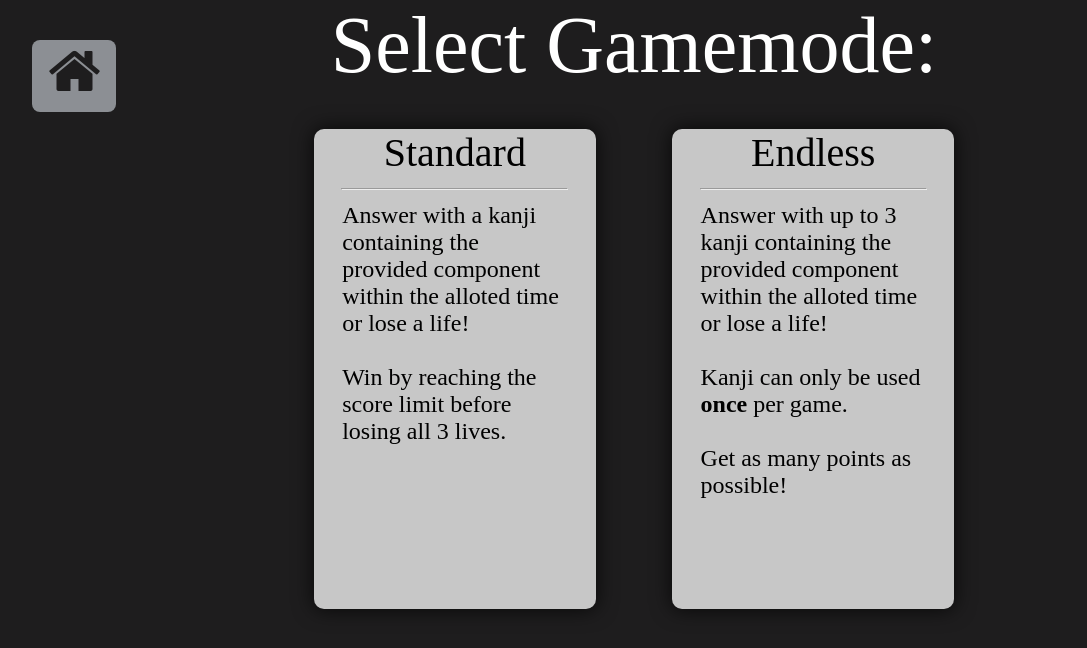
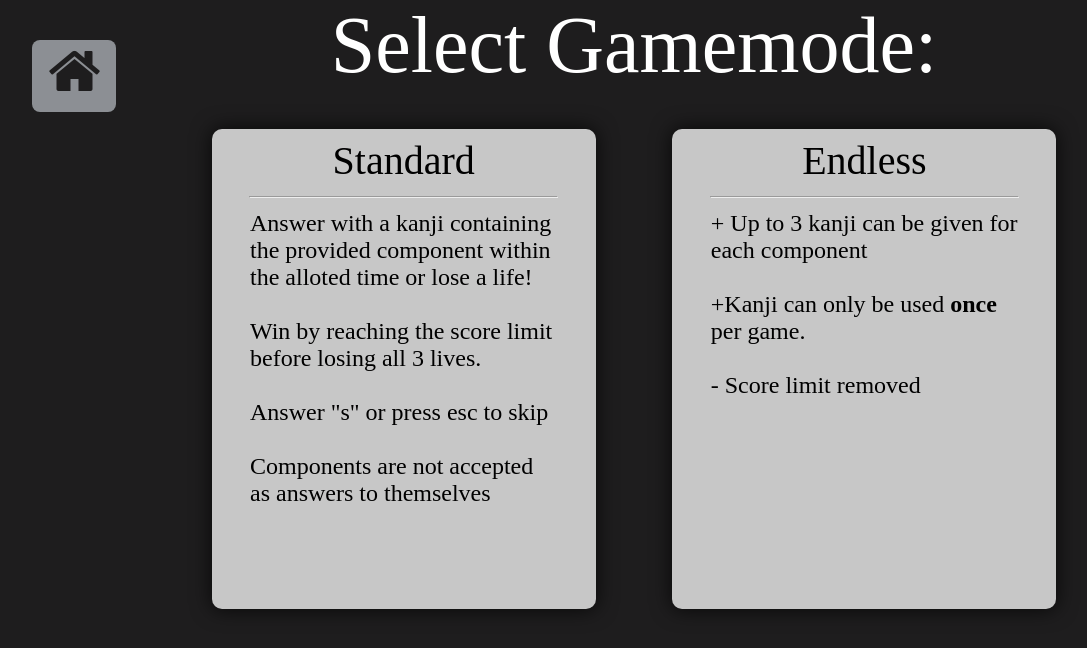
Before and after one commit to Jacob-HS/KanjiGames, a Flask app: page /radical-rush/mode-select in a window 1280 px wide. Shown: the top 648 px of the page, without its empty margins (6-1093 px from the left). Run offline with Flask 3, Linux system fonts and the light colour scheme; parts of the project's set-up code (start-up, migrations or seed data) failed here and were passed over.

Commit message:
details added on mode select

```diff
--- a/website/static/kanjitoriCPU.js
+++ b/website/static/kanjitoriCPU.js
@@ -311,6 +311,7 @@ function resetGame(){
 
   gameHistoryContainer = document.getElementsByClassName("gameHistoryContainer")[0];
   gameHistoryContainer.innerHTML="";
+  document.getElementById("historyText").innerHTML="Click to reveal full history";
 }
 function playAgain(){
   resetGame();
--- a/website/static/styles.css
+++ b/website/static/styles.css
@@ -52,7 +52,7 @@ body {
 }
 
 .modeButton {
-  width:22vw;
+  width:30vw;
   height: 60vh;
   margin: 0 3vw;
   border-radius: 10px;
--- a/website/templates/RRmodeSelect.html
+++ b/website/templates/RRmodeSelect.html
@@ -10,17 +10,17 @@
 <div id="modeContainer">
   <a style="text-decoration: none; display: inline-block;"href="/radical-rush/standard">
     <div class="modeButton fade-in-bottom">
-      <p style="font-size: 5vh;">Standard</p>
+      <p style="font-size: 5vh; padding-top: 1vh;">Standard</p>
       <hr style="width:80%">
-      <p style="text-align: left;">Answer with a kanji containing the provided component within the alloted time or lose a life!<br><br>Win by reaching the score limit before losing all 3 lives.</p>
+      <p style="text-align: left;">Answer with a kanji containing the provided component within the alloted time or lose a life!<br><br>Win by reaching the score limit before losing all 3 lives.<br><br>Answer "s" or press esc to skip<br><br>Components are not accepted as answers to themselves</p>
 
     </div>
   </a>
   <a style="text-decoration: none; display: inline-block;"href="/radical-rush/endless">
     <div class="modeButton fade-in-bottom">
-      <p style="font-size: 5vh;">Endless</p>
+      <p style="font-size: 5vh;padding-top: 1vh">Endless</p>
       <hr style="width:80%">
-      <p style="text-align: left;">Answer with up to 3 kanji containing the provided component within the alloted time or lose a life! <br><br>Kanji can only be used <b>once</b> per game.<br><br>Get as many points as possible!</p>
+      <p style="text-align: left;">+ Up to 3 kanji can be given for each component<br><br>+Kanji can only be used <b>once</b> per game.<br><br>- Score limit removed</p>
       <p style="text-align: left;"></p>
 
     </div>
```
